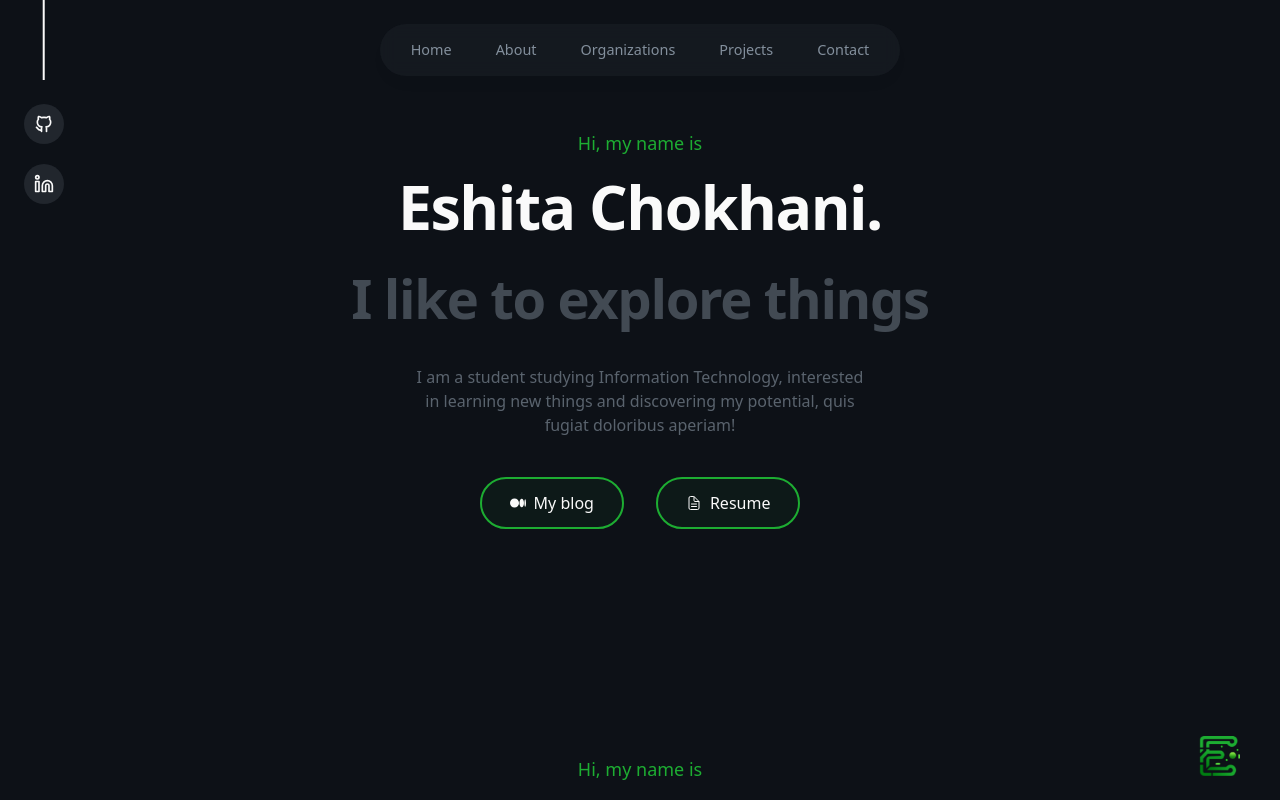
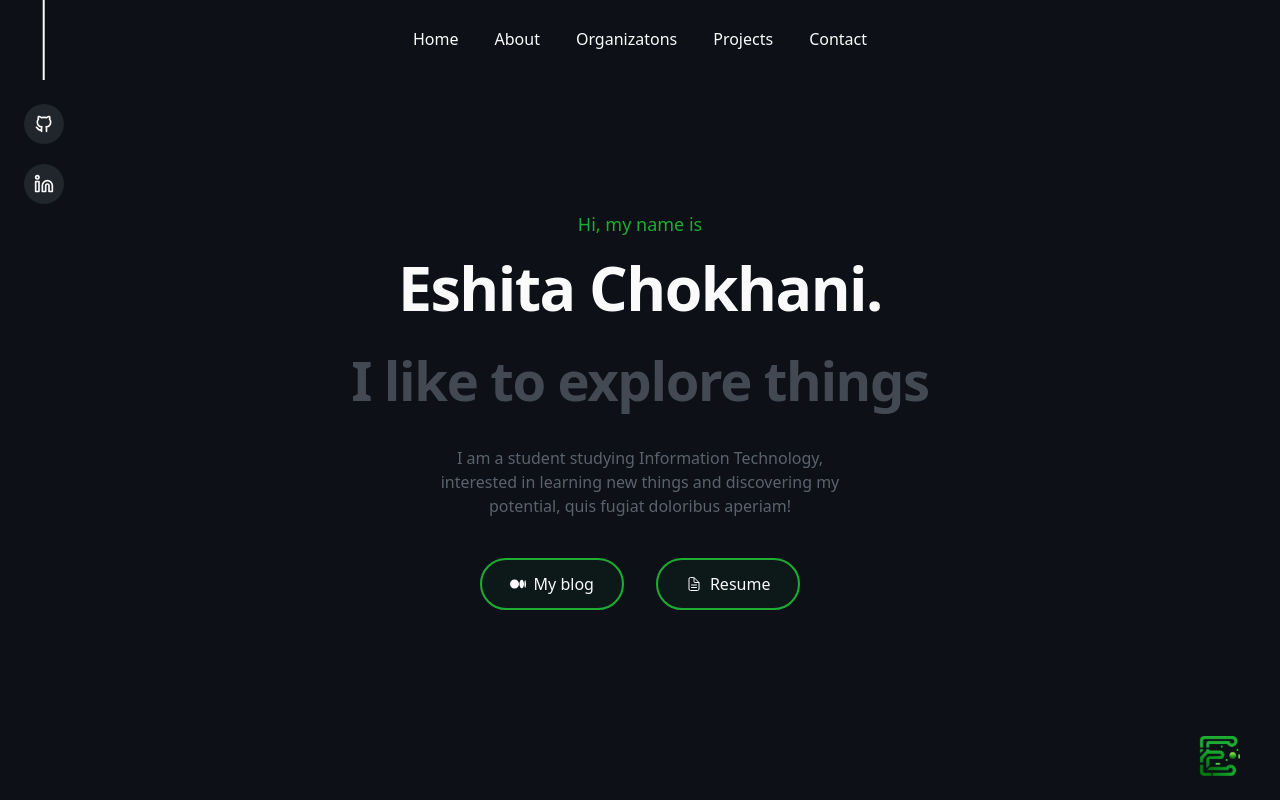
Before and after one commit to eshita241/portfolio-, a React (Create React App) app: page / in a window 1280 px wide. Built offline with nearby package versions, Linux system fonts and the light colour scheme.

Commit message:
feat:need to add scrollabilty to navbar component

```diff
--- a/package.json
+++ b/package.json
@@ -11,6 +11,7 @@
     "react": "^18.2.0",
     "react-dom": "^18.2.0",
     "react-icons": "^5.0.1",
+    "react-intersection-observer": "^9.5.3",
     "react-router-dom": "^6.21.2",
     "react-scripts": "5.0.1",
     "react-scroll": "^1.9.0",
--- a/src/App.js
+++ b/src/App.js
@@ -1,41 +1,30 @@
-import Intro from "./components/intro";
+import Home from "./components/home";
 import './App.css';
 import Header from "./components/header";
 import SectionDivider from "./components/section-divider";
 import SocialLinks from "./components/SocialLink";
 import Contact from "./components/Contact";
-import HeroSection from "./components/about";
+import About from "./components/About";
 import ProjectSection from "./components/ProjectSection";
 import Organizations from "./components/Organizations";
-import { BrowserRouter as Router, Route, Routes } from "react-router-dom";
 
 
 
 function App() {
   return (
       <><main className="w-full h-screen bg-black overflow-x-hidden ">
-
-    <Router>
     <Header />
-      <Routes>
-        <Route path="/" element={<Intro />} />
-        <Route path="/about" element={<HeroSection/>} />
-        <Route path="/experience" element={<Organizations/>} />
-        <Route path="/projects" element={<ProjectSection/>} />
-        <Route path="/contact" element={<Contact />} />
-      </Routes>
-    </Router>
           <div className="w-full h-[88vh] xl:flex items-center gap-20 justify-between">
             <div className="hidden xl:inline-flex w-32 h-full fixed left-0 bottom-0">
             <SocialLinks/>
             </div>
-            <div className="mx-auto p-4">
-              <Intro/>
+            <div className="mx-auto p-4" id="home">
+              <Home/>
             </div>
           </div>
           <SectionDivider/>
-          <div>
-            <HeroSection/>
+          <div id="about">
+            <About/>
           </div>
           <div>
           <SectionDivider/>
@@ -48,7 +37,7 @@ function App() {
           <div></div>
           <SectionDivider/>
           <Contact/>
-          <p className="bottom-0 mb-4 text-white text-center flex justify-center items-center flex-row"> Made with <img src="/images/shape.png" width={27} className=""></img> by Eshita</p>
+          <p className="bottom-0 mb-4 text-white text-center flex justify-center items-center flex-row"> Made with <img src="/images/shape.png" width={27} alt="heart"></img> by Eshita</p>
       </main>
   </>
   );
--- a/src/components/Contact.jsx
+++ b/src/components/Contact.jsx
@@ -8,7 +8,7 @@ export default function Contact() {
     <div  id ="contact" className='h-full bg-black py-24'>
         <div className='container mx-auto text-center xl:text-left flex items-center justify-center h-full'>
             <div className='flex flex-col w-full max-w-[700px]'>
-                <h2 className='h2 text-center text-white text-5xl font-extrabold mb-12'>
+                <h2 className='h2 text-center text-white text-5xl font-bold mb-12'>
                     Say Hello!
                 </h2>
                 <form className='flex-1 flex flex-col gap-6 w-full mx-auto'>
--- a/src/components/Organizations.jsx
+++ b/src/components/Organizations.jsx
@@ -31,8 +31,8 @@ const Organizations = () => {
 
   return (
     <section id="experience" className='flex justify-center items-center flex-col py-20'>
-      <h2 className='text-white sm:mb-[1rem] text-4xl sm:text-5xl lg:text-6xl font-extrabold'>Organizations</h2>
-      <h5 className='text-white opacity-45 mb-4 sm:mb-4 text-xl sm:text-2xl lg:text-4xl font-bold'>Volunteer Experience</h5>
+      <h2 className='text-white sm:mb-[1.4rem] text-4xl sm:text-5xl lg:text-6xl font-bold'>Organizations</h2>
+
       <div className='text-white flex flex-row justify-center items-center gap-10 py-6 '>
         {Experience.map((item) => (
           <TabButton key={item.id} selectTab={() => handleTabChange(item.id)} active={tab === item.id} className="border-2 px-7 py-3 bg-opacity-5 border-green bg-green rounded-full font:medium hover:bg-opacity-20">
--- a/src/components/OrganizationsCard.jsx
+++ b/src/components/OrganizationsCard.jsx
@@ -5,7 +5,7 @@ const OrganizationsCard = ({ imgUrl, title, description, gitUrl }) => {
   return (
     <div className='flex flex-col md:flex-row bg-[#181818] rounded-xl bg-opacity-45 overflow-hidden'>
       <div className='md:w-1/2 text-white rounded-b-xl p-6 md:p-8 '>
-        <h5 className='font-xl font-semibold mb-4'>{title}</h5>
+        <h5 className='font-xl font-semibold mb-4'>{title}: <span className='text-white opacity-55'>Volunteer Experience</span></h5>
         <p className='text-green'>{description}</p>
       </div>
       <div className='md:w-1/2 relative group h-52 md:h-60 bg-cover' style={{ background: `url(${imgUrl})`, backgroundSize:"contain" }}>
--- a/src/components/ProjectSection.jsx
+++ b/src/components/ProjectSection.jsx
@@ -35,7 +35,7 @@ const ProjectSection = () => {
     ]
   return (
     <><section id="projects" className='flex justify-center items-center flex-col py-20'>
-        <h2 className='text-white mb-4 sm:mb-14 text-4xl sm:text-5xl lg:text-6xl font-extrabold'>My Projects</h2>
+        <h2 className='text-white mb-4 sm:mb-14 text-4xl sm:text-5xl lg:text-6xl font-bold'>My Projects</h2>
     <div className='grid grid-cols-2 px-48 gap-8 md:gap-12'>
         {
             ProjectsData.map((project) => <ProjectCard key={project.id} title={project.title} description={project.description} imgUrl={project.image} gitUrl={project.gitUrl}/>)
--- a/src/components/header.jsx
+++ b/src/components/header.jsx
@@ -1,32 +1,47 @@
-import React from "react";
+import React from 'react';
 import { motion } from "framer-motion";
 import logo from "./logo.png";
-import { Link as ScrollLink, animateScroll as scroll } from "react-scroll";
 
-export default function Header(){
 
-    return <header className="z-[999] flex items-center justify-center relative">
-        <motion.div
+const Header = () => {
+  return (
+    <section className='z-[999] flex items-center justify-center relative'>
+          <motion.div
         initial={{ opacity:0}}
         animate= {{ opacity:2}}
         transition={{
             delay: 1}}
         >
-            <img src={logo} href="/home" alt="logo" className=" h-0 fixed sm:bottom-[1.5rem] sm:right-[2.5rem] sm:h-10 cursor-pointer"></img>
+            <img src={logo} href="#home" alt="logo" className=" h-0 fixed sm:bottom-[1.5rem] sm:right-[2.5rem] sm:h-10 cursor-pointer"></img>
         </motion.div>
-        <motion.div className="fixed top-0 left-1/2 h-[4.5rem] w-full rounded-none bg-grey bg-opacity-40 shadow-lg shadow-black/[0.03] backdrop-blur-[0.5rem] sm:top-6 sm:h-[3.25rem] sm:w-[32.5rem] sm:rounded-full"
-        initial={{y:-100, x:"-50%", opacity:0}}
-        animate= {{y:0, x:"-50%", opacity:1}}>
-        </motion.div>
-        <nav className=" flex fixed top-[0.15rem] left-1/2 h-12 -translate-x-1/2 py-2 sm:top-[1.7rem] sm:h-[initial] sm:py-0 ">
-            <ul className=" flex flex-wrap  w-[22rem] items-center justify-center gap-y-1 text-[0.9rem] font-medium text-text2 sm:w-[initial] sm:flex-nowrap sm:gap-5 cursor-pointer">
-                <li className=" h-3/4 flex  items-center justify-center px-3 py-3 hover:text-white hover:bg-text2 hover:rounded-full transition "><a href="/intro">Home</a></li>
-                <li className=" h-3/4 flex  items-center justify-center px-3 py-3 hover:text-white hover:bg-text2 hover:rounded-full transition"><a href="/about">About</a></li>
-                <li className=" h-3/4 flex  items-center justify-center px-3 py-3 hover:text-white hover:bg-text2 hover:rounded-full transition"><a href="/experience">Organizations</a></li>
-                <li className=" h-3/4 flex  items-center justify-center px-3 py-3 hover:text-white hover:bg-text2 hover:rounded-full  transition"><a href="/projects">Projects</a></li>
-                <li className=" h-3/4 flex  items-center justify-center px-3 py-3 hover:text-white hover:bg-text2 hover:rounded-full transition"><a href="/contact">Contact</a></li>
-            </ul>
-        </nav>
+<nav className=" flex fixed top-[0.15rem] left-1/2 h-12 -translate-x-1/2 sm:top-[1.7rem]  sm:h-[initial] sm:py-0 ">
+<ul className='flex justify-center items-center gap-9 '>
+        <li className='text-white cursor-pointer flex justify-center items-center'><a href="#home" >
+            Home
+            </a>
+            </li>
+            <li className='text-white cursor-pointer flex justify-center items-center'><a href="#about" >
+            About
+            </a>
+            </li>
+            <li className='text-white cursor-pointer flex justify-center items-center'><a href="#experience" >
+            Organizatons
+            </a>
+            </li>
 
-    </header>;
+            <li className='text-white cursor-pointer flex justify-center items-center'><a href="#projects" >
+            Projects
+            </a>
+            </li>
+            <li className='text-white cursor-pointer flex justify-center items-center'><a href="#contact" >
+            Contact
+            </a>
+            </li>
+        </ul>
+</nav>
+
+    </section>
+  )
 }
+
+export default Header
--- a/src/components/intro.jsx
+++ b/src/components/home.jsx
@@ -2,12 +2,12 @@ import React from 'react';
 import { motion } from "framer-motion";
 import { FaMedium } from "react-icons/fa6";
 import { IoDocumentTextOutline } from "react-icons/io5";
-import { Element } from 'react-scroll';
 
-export default function Intro() {
+
+export default function Home() {
   return (
-    <Element name="intro">
-    <div className="flex flex-col  items-center justify-center" >
+    <section id="home">
+    <div className="flex flex-col  items-center justify-center mt-2" >
         <motion.div  initial={{y:100, opacity:0}}
     animate= {{y:0, opacity:1}}
     transition={{
@@ -26,6 +26,6 @@ export default function Intro() {
           </motion.div>
 
     </div>
-    </Element>
+    </section>
   )
 }
```
Also changed, not shown: src/components/about.jsx (+3 -4 lines), 2 other files (tests, documents, lock files or other folders).
